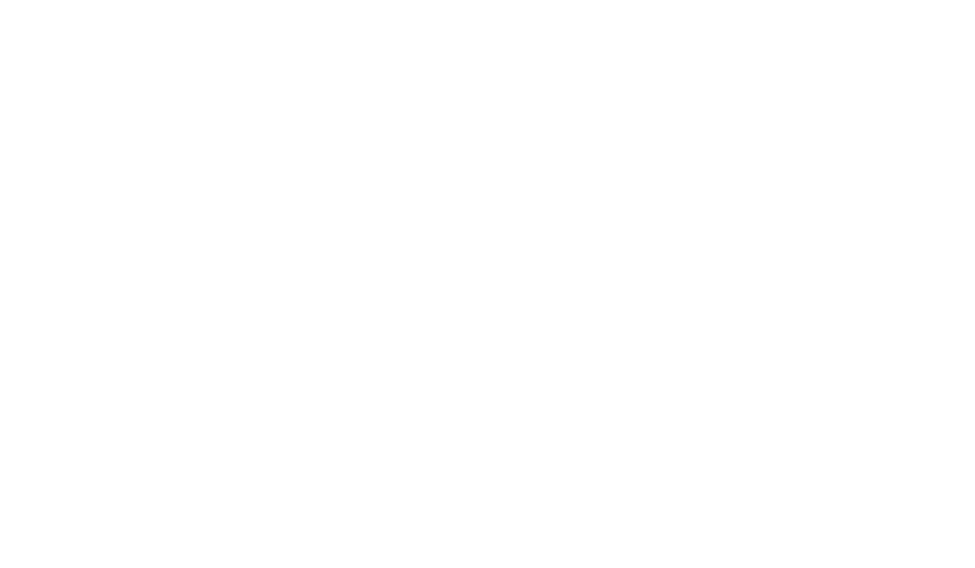
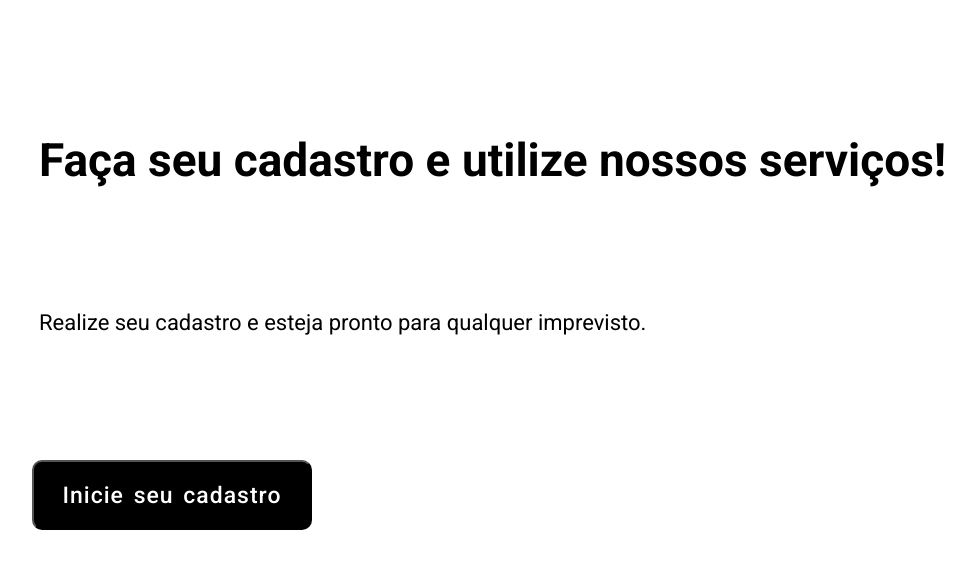
Before and after one commit to gustavogrossos/projeto_senai, a plain HTML site: page pages/usuario.html in a window 1280 px wide. Shown: the whole page, without its empty margins (18-993 px from the left). Drawn offline with Linux system fonts and the light colour scheme; files that its build step writes are made by us from their sources.

Commit message:
featuring: HTML and CSS

```diff
--- a/pages/usuario.html
+++ b/pages/usuario.html
@@ -0,0 +1,18 @@
+<!DOCTYPE html>
+<html lang="en">
+<head>
+    <meta charset="UTF-8">
+    <meta name="viewport" content="width=device-width, initial-scale=1.0">
+    <title>Projeto</title>
+    <link rel="stylesheet" href="usuario.css">
+</head>
+<body>
+    <div id="conteudo">
+        <h1>Faça seu cadastro e utilize nossos serviços!</h1>
+        <p>Realize seu cadastro e esteja pronto para qualquer imprevisto.</p>
+        <button class="btn-cadastro">
+           Inicie seu cadastro
+        </button>
+    </div>
+</body>
+</html>
--- /dev/null
+++ b/usuario.css
@@ -0,0 +1,42 @@
+@import url('https://fonts.googleapis.com/css2?family=Roboto:wght@100;300;400;500;700;900&display=swap');
+*{
+    margin: 0;
+    padding: 0;
+    box-sizing: border-box;
+    font-family: 'Roboto';
+}
+
+
+#conteudo{
+    height: 100%; width: 100%;
+    position: absolute; top: 80px; left: 0px;
+    text-align: justify;
+}
+
+#conteudo > h1{
+    height: 100px; width: 100%;
+    padding: 40px 120px 100px 57px;
+    line-height: 80px;
+    font-size: 46px;
+    font-weight: 700;
+}
+
+#conteudo > p{
+    text-align: justify;
+    position: absolute; top: 230px; left: 0px;
+    padding: 0px 0px 0px 57px;
+    font-weight: 400;
+    font-size: 22px;
+}
+
+.btn-cadastro{
+    position: absolute; top: 380px; left: 50px;
+    width: 280px; height: 70px;
+    font-size: 23px;
+    font-weight: 500;
+    background-color: #000000;
+    color: white;
+    border-radius: 10px;
+    letter-spacing: 1px;
+    word-spacing: 3px;
+}
```
Also changed, not shown: style.css (+12 -10 lines).
